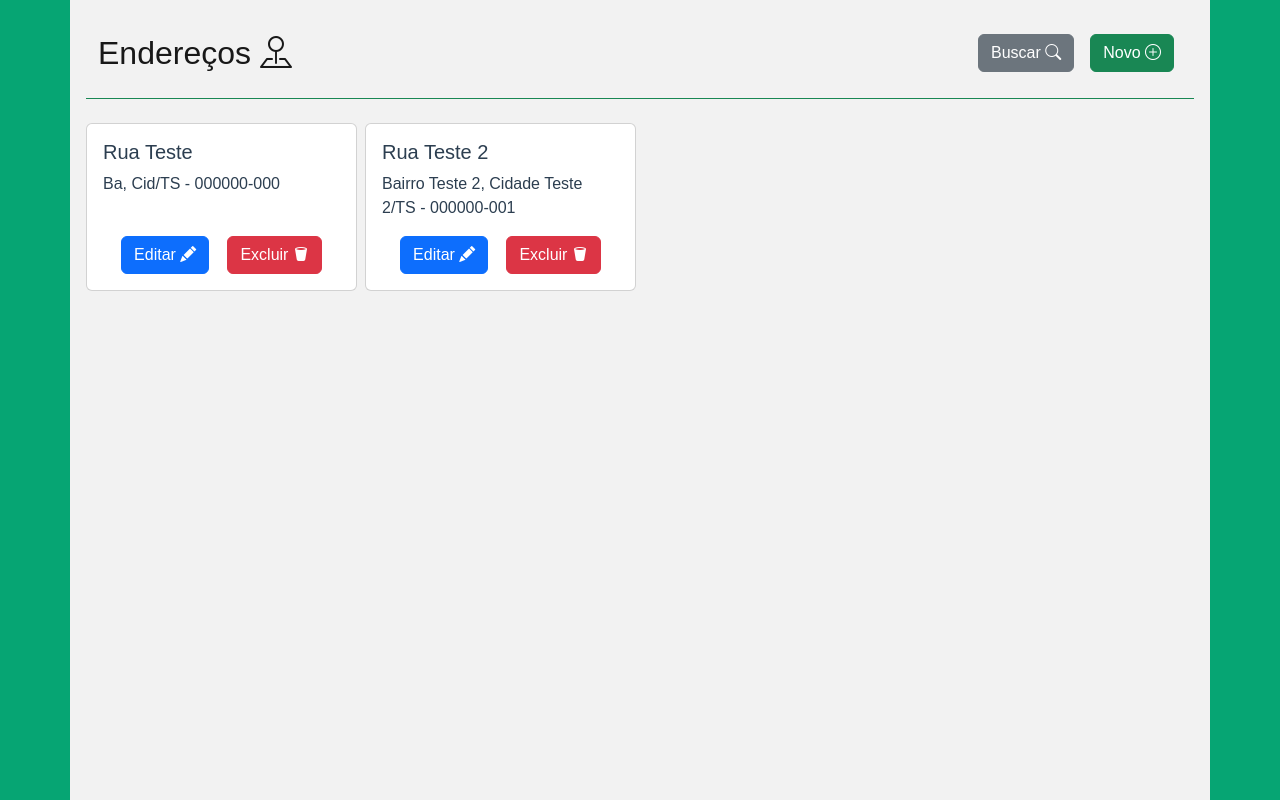
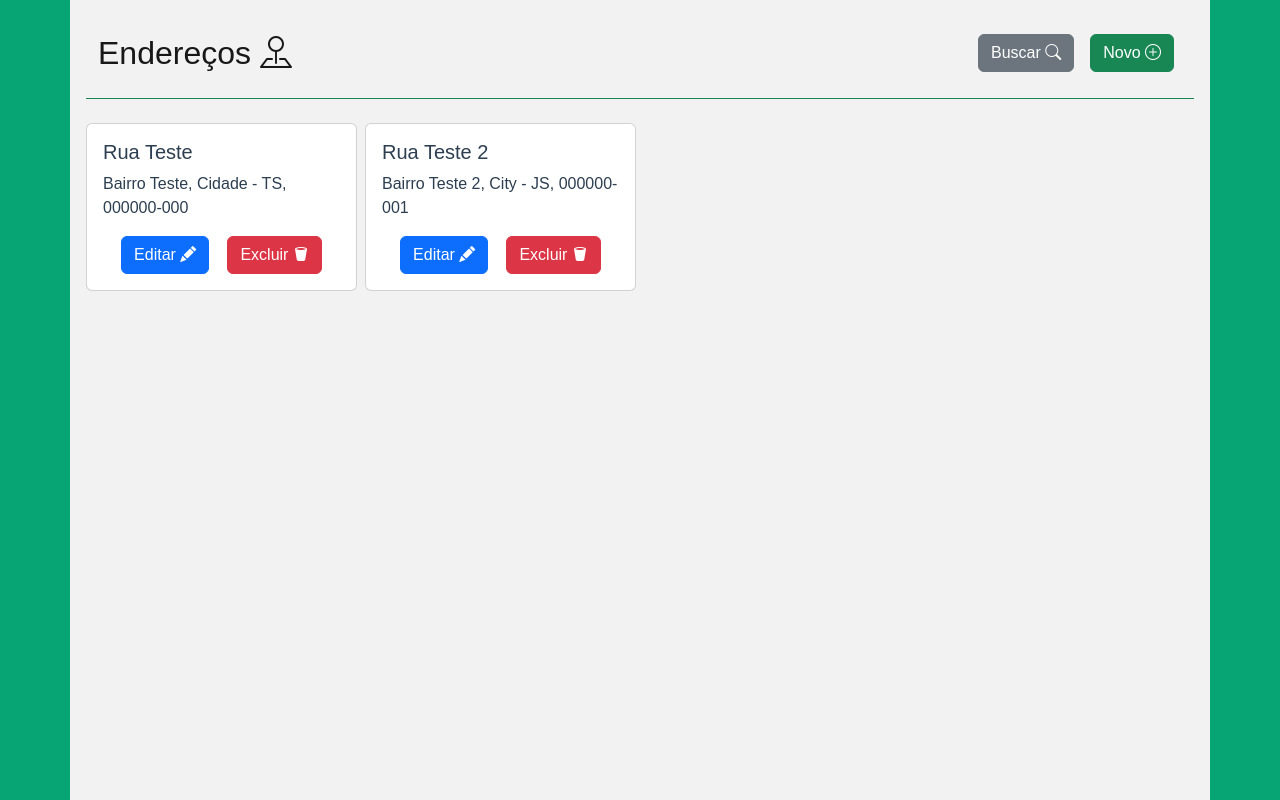
Before and after one commit to mauricioccardoso/address-management_laravel-vue, a Vue app in the folder frontend/: page /home in a window 1280 px wide. Built offline with nearby package versions, Linux system fonts and the light colour scheme.

Commit message:
refactor: Adjusting address text

```diff
--- a/frontend/src/components/AddressCard.vue
+++ b/frontend/src/components/AddressCard.vue
@@ -3,7 +3,7 @@
     <div class="card-body d-flex flex-column justify-content-between">
       <div class="mb-3">
         <h5 class="card-title">{{ street }}</h5>
-        <p class="card-text">{{ neineighborhood }}, {{ city }}/{{ state }} - {{ cep }}</p>
+        <p class="card-text">{{ neineighborhood }}, {{ city }} - {{ state }}, {{ cep }}</p>
       </div>
       <div class="d-flex justify-content-evenly">
         <button class="btn btn-primary fs-6">
--- a/frontend/src/views/HomeView.vue
+++ b/frontend/src/views/HomeView.vue
@@ -15,8 +15,8 @@ const addresses = [
   {
     id: 1,
     street: 'Rua Teste',
-    neineighborhood: 'Ba',
-    city: 'Cid',
+    neineighborhood: 'Bairro Teste',
+    city: 'Cidade',
     state: 'TS',
     cep: '000000-000',
   },
@@ -24,8 +24,8 @@ const addresses = [
     id: 2,
     street: 'Rua Teste 2',
     neineighborhood: 'Bairro Teste 2',
-    city: 'Cidade Teste 2',
-    state: 'TS',
+    city: 'City',
+    state: 'JS',
     cep: '000000-001',
   }
 ]
```
